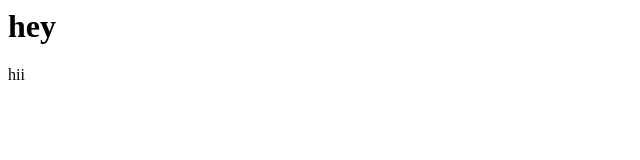
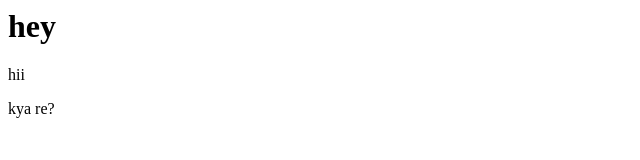
Before and after one commit to Dev-Yash-anand/aws-cicd-demo, a plain HTML site: page index.html in a window 1280 px wide. Shown: the full height of the page, 0-640 px from the left. Drawn offline with Linux system fonts and the light colour scheme.

Commit message:
Update index.html

```diff
--- a/index.html
+++ b/index.html
@@ -1,4 +1,5 @@
 <html>
    <h1>hey</h1>
     <p>hii</p>
+   <p>kya re?</p>
 </html>
```
